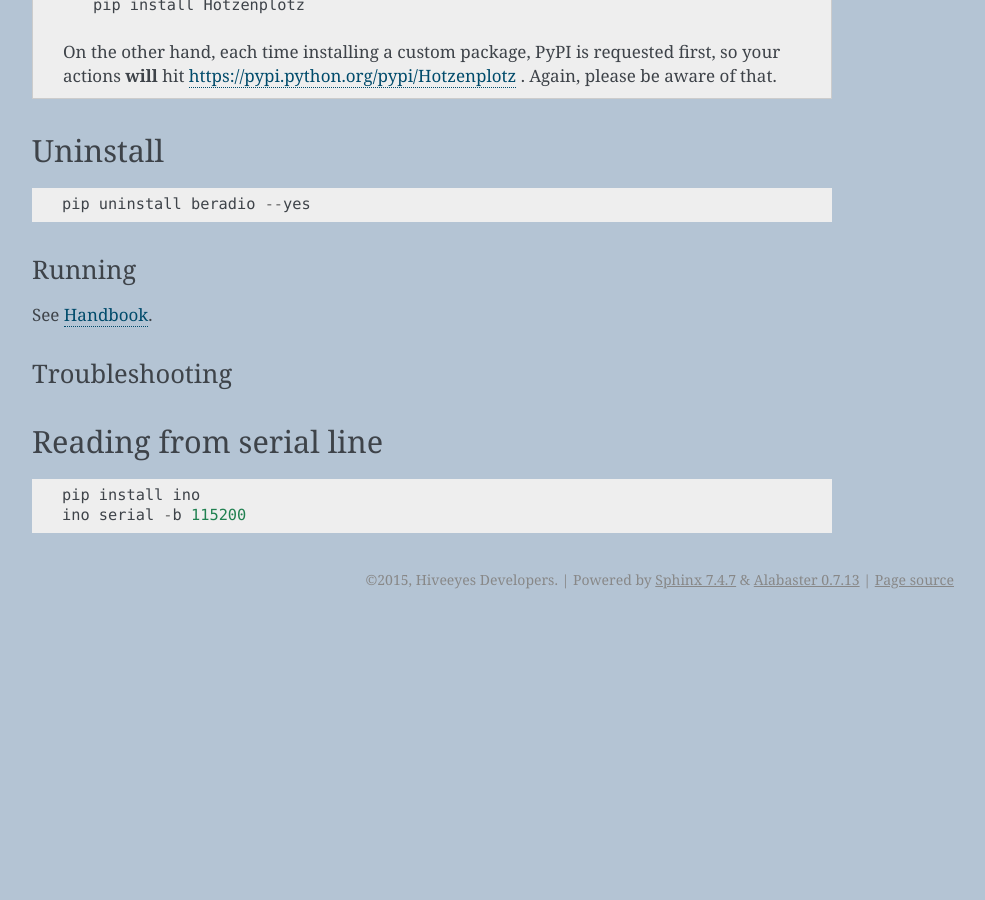
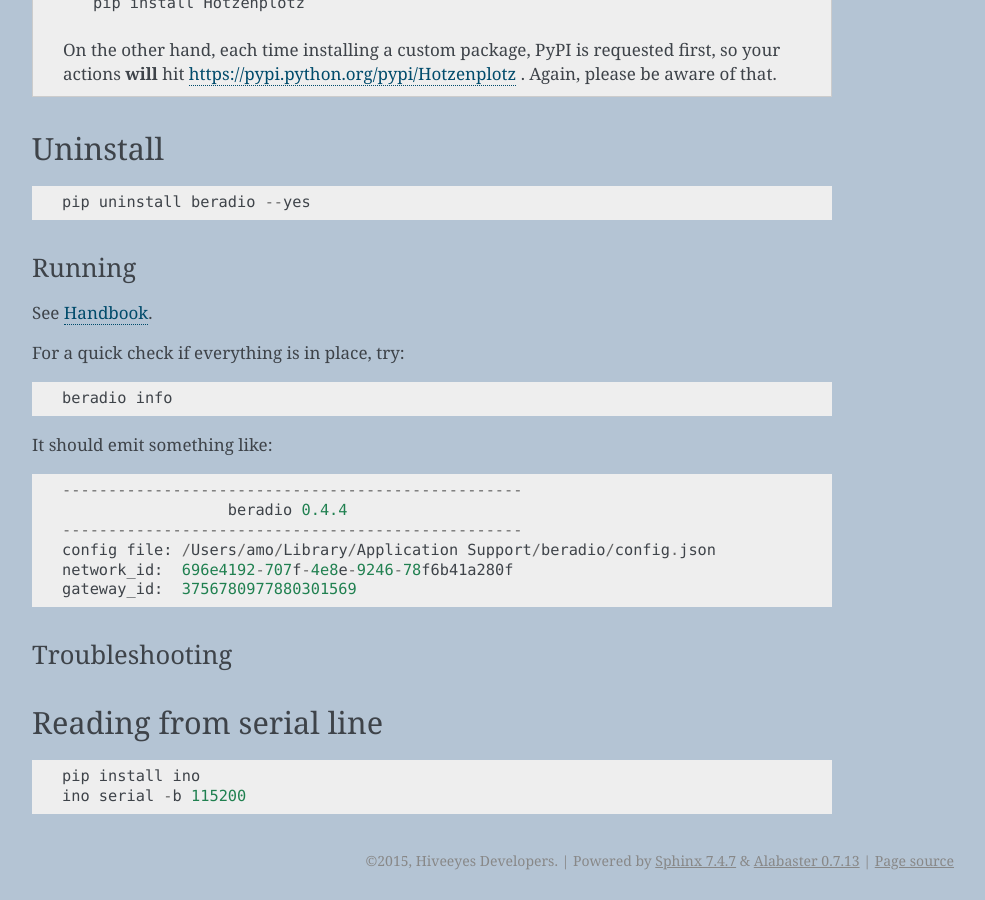
Before and after one commit to hiveeyes/beradio, a Sphinx documentation site: the page built from doc/source/setup.rst, in a window 1280 px wide and 900 px high, scrolled down 1009 px. Shown: the whole window, without its empty margins (262-1247 px from the left). Built offline with Sphinx 7.4.7, drawn with Linux system fonts in a browser that asks for light colours; before the commit the page ends 1628 px from its top, so only the background shows below that; some of the changed text lies outside the part shown.

Commit message:
update docs

```diff
--- a/doc/source/handbook.rst
+++ b/doc/source/handbook.rst
@@ -66,9 +66,12 @@
 On the first time needed, ``beradio`` generates a ``network_id`` and ``gateway_id``,
 which get stored persistently.
 
-Display the contents::
+Display its contents::
 
     beradio info
+
+It should emit something like::
+
     --------------------------------------------------
                       beradio 0.4.0
     --------------------------------------------------
--- a/doc/source/setup.rst
+++ b/doc/source/setup.rst
@@ -4,12 +4,12 @@
 Setup
 =====
 
-Interested in installing *BERadio* in development mode? See :ref:`hacking`.
+For installing *BERadio* in development mode, see :ref:`hacking`.
 
 Ad hoc
 ------
 
-Install most recent ``beradio`` Python distribution::
+Install most recent *BERadio* Python distribution::
 
     pip install --index-url=https://packages.elmyra.de/hiveeyes/python/eggs/ beradio [--upgrade]
 
@@ -19,8 +19,8 @@
 
 Install specific release::
 
+    pip install --index-url=https://packages.elmyra.de/hiveeyes/python/eggs/ beradio==0.4.4
     pip install https://packages.elmyra.de/hiveeyes/python/eggs/beradio-0.4.4.tar.gz
-    pip install --index-url=https://packages.elmyra.de/hiveeyes/python/eggs/ beradio==0.4.4
 
 
 Add package repository as an ``extra-index-url``
@@ -57,7 +57,21 @@
 
 Running
 =======
+
 See :ref:`handbook`.
+
+For a quick check if everything is in place, try::
+
+    beradio info
+
+It should emit something like::
+
+    --------------------------------------------------
+                      beradio 0.4.4
+    --------------------------------------------------
+    config file: /Users/amo/Library/Application Support/beradio/config.json
+    network_id:  696e4192-707f-4e8e-9246-78f6b41a280f
+    gateway_id:  3756780977880301569
 
 
 Troubleshooting
```
